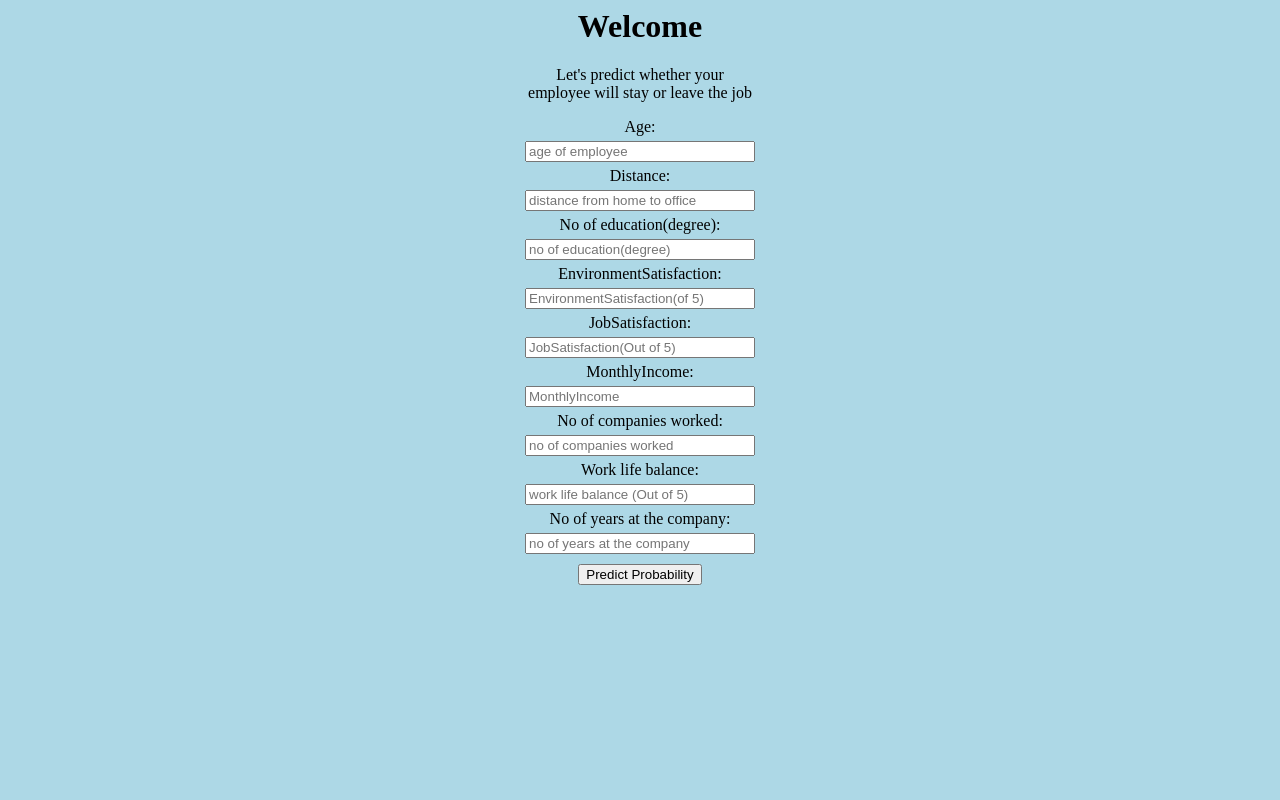
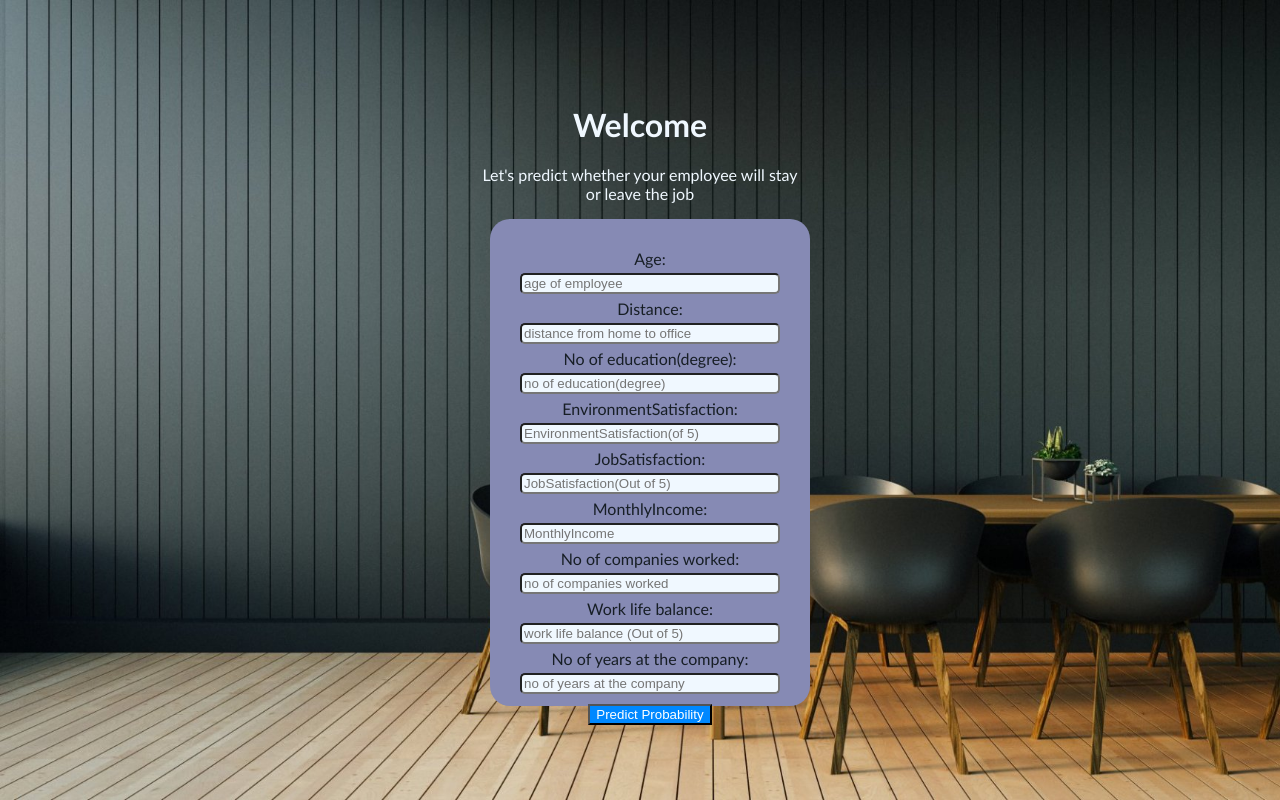
Before and after one commit to jeyanth-jr/employee-retention-prediction-flask, a Flask app: page / in a window 1280 px wide. Run offline with Flask 2, Linux system fonts and the light colour scheme; parts of the project's set-up code (start-up, migrations or seed data) failed here and were passed over.

Commit message:
Update styles.css

```diff
--- a/static/styles.css
+++ b/static/styles.css
@@ -1,19 +1,61 @@
+h1{
+  color:aliceblue;
+}
+p{
+  color: aliceblue;
+}
 body{
+  font-family: 'Trebuchet MS', 'Lucida Sans Unicode', 'Lucida Grande', 'Lucida Sans', Arial, sans-serif;
   text-align: center;
-    background-color: lightblue;
+  background: url(office.jpg);
+  background-repeat: no-repeat;
+  background-size: cover;
+  display: flex;
+  justify-content: center;
 }
 input{
   margin-top:5px;
   margin-bottom: 5px;
+  border-radius: 5px;
+  border-color: none;
 }
 button{
   margin-top:5px;
 }
+form {
+  background-color: #868ab4;
+  border-radius: 20px;
+  box-sizing: border-box;
+  height: 487px;
+  margin: 10px;
+  padding: 30px;
+  width: 320px;
+}
+label{
+  color: rgb(23, 30, 37);
+}
 .container {
-    width: 230px;
+  width: 320px;
   margin: auto;
 }
-.container input {
+.container input{
   width: 100%;
 
 }
+input{
+  background-color: aliceblue;
+}
+button{
+  background-color: rgb(0, 136, 255);
+  color: white;
+}
+.output{
+  margin: 3px;
+  background-color: aliceblue;
+  border-radius: 10px;
+  animation: fadeIn 1s;
+}
+@keyframes fadeIn {
+  0% { opacity: 0; }
+  100% { opacity: 1; }
+}
```
Lines whose indentation alone changed are shown as unchanged.
